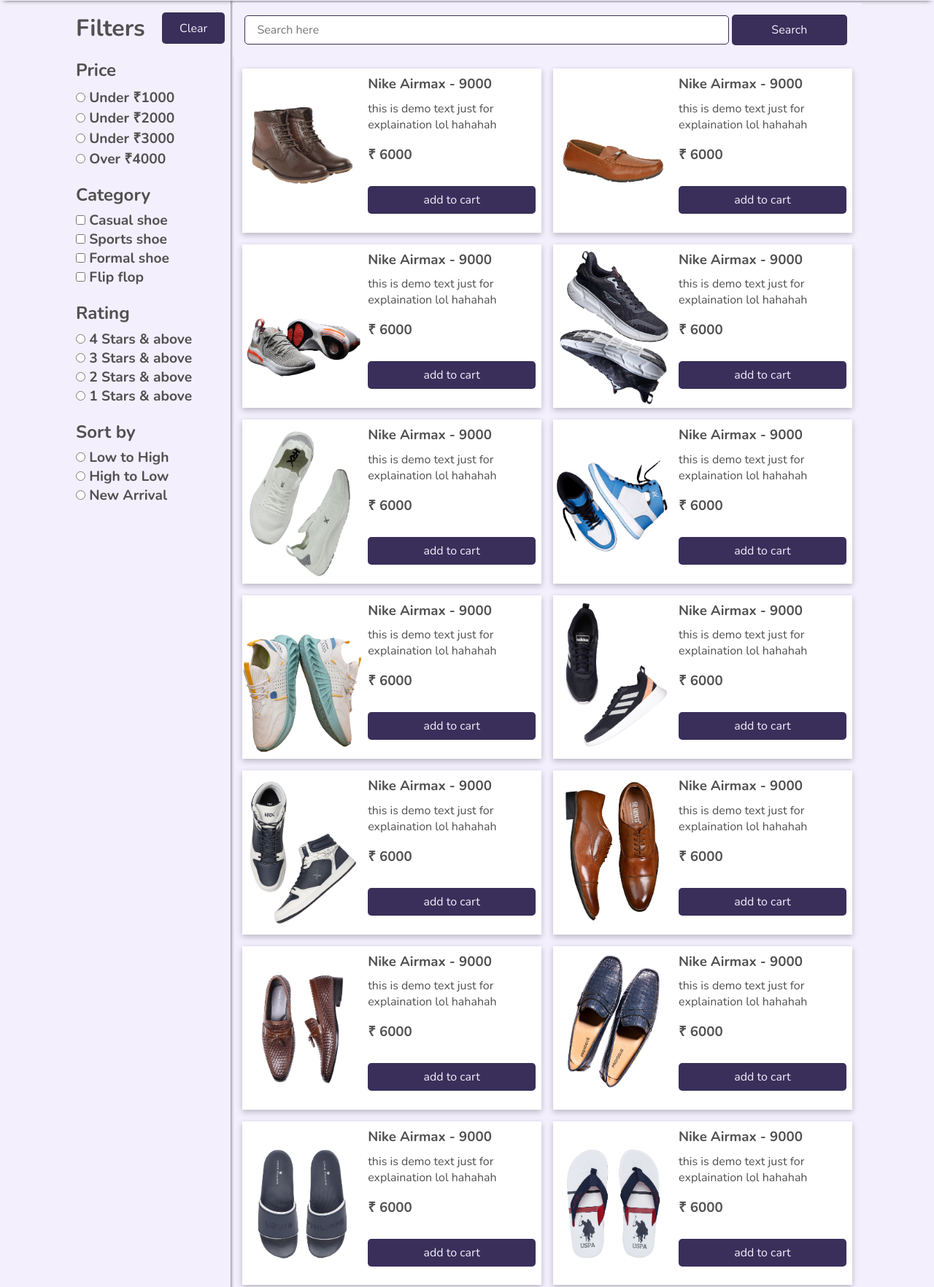
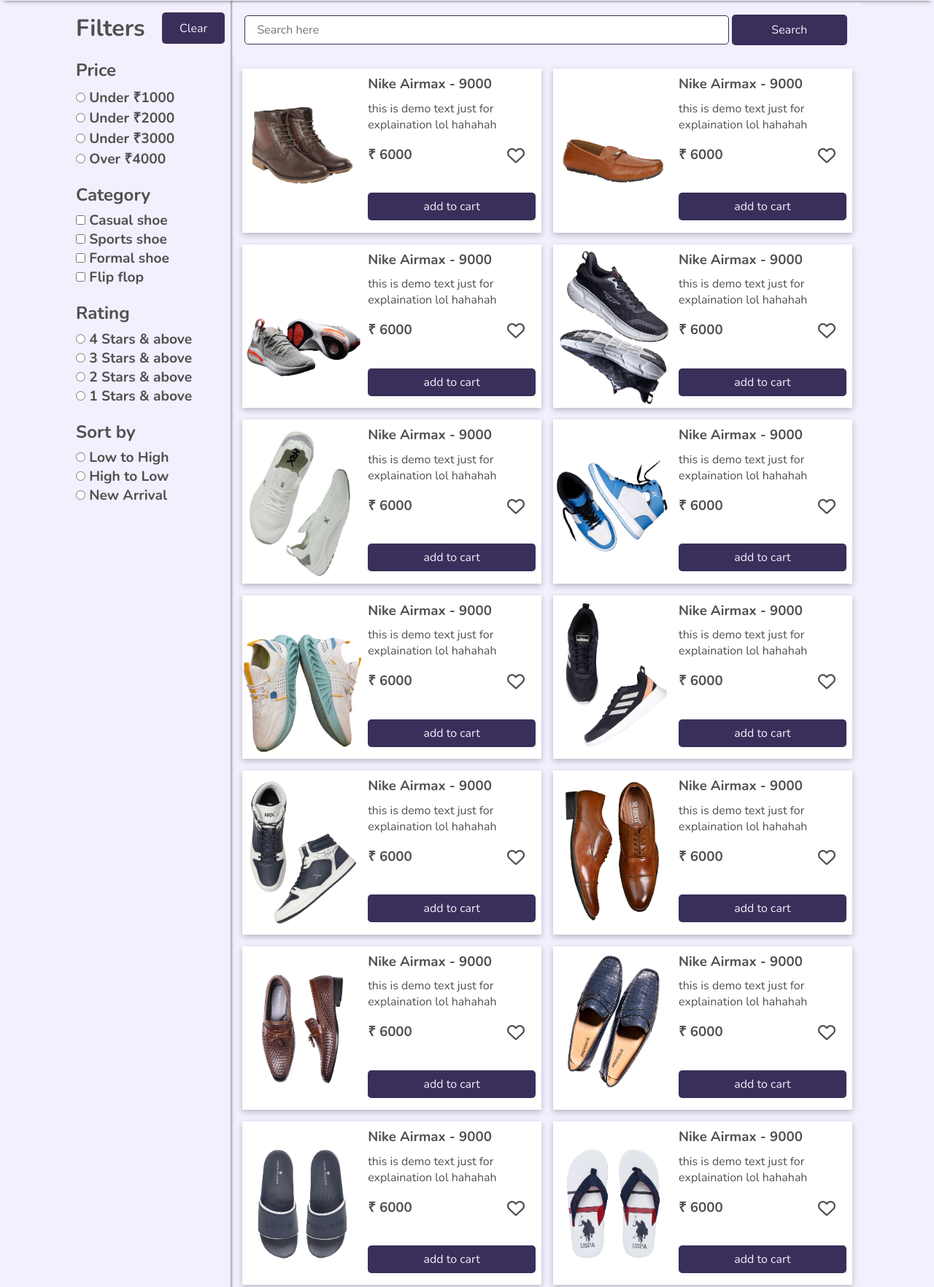
Before and after one commit to lomesshh/shoemall, a plain HTML site: page components/products.html in a window 1280 px wide. Shown: the part 71-1835 px from the top of the page at 73% size. Drawn offline with nearby package versions, Linux system fonts and the light colour scheme.

Commit message:
Fix: wishlist icon

```diff
--- a/components/products.html
+++ b/components/products.html
@@ -81,7 +81,10 @@
                     <div class="product__card-info">
                         <h3>Nike Airmax - 9000</h3>
                         <p>this is demo text just for explaination lol hahahah</p>
+                        <div class="product__card-heart">
                             <h3>₹ 6000</h3>
+                            <h2><i class="far fa-heart"></i></h2>
+                        </div>
                         <button>add to cart</button>
                     </div>
                 </div>
@@ -93,7 +96,10 @@
                     <div class="product__card-info">
                         <h3>Nike Airmax - 9000</h3>
                         <p>this is demo text just for explaination lol hahahah</p>
+                        <div class="product__card-heart">
                             <h3>₹ 6000</h3>
+                            <h2><i class="far fa-heart"></i></h2>
+                        </div>
                         <button>add to cart</button>
                     </div>
                 </div>
@@ -105,7 +111,10 @@
                     <div class="product__card-info">
                         <h3>Nike Airmax - 9000</h3>
                         <p>this is demo text just for explaination lol hahahah</p>
+                        <div class="product__card-heart">
                             <h3>₹ 6000</h3>
+                            <h2><i class="far fa-heart"></i></h2>
+                        </div>
                         <button>add to cart</button>
                     </div>
                 </div>
@@ -117,7 +126,10 @@
                     <div class="product__card-info">
                         <h3>Nike Airmax - 9000</h3>
                         <p>this is demo text just for explaination lol hahahah</p>
+                        <div class="product__card-heart">
                             <h3>₹ 6000</h3>
+                            <h2><i class="far fa-heart"></i></h2>
+                        </div>
                         <button>add to cart</button>
                     </div>
                 </div>
@@ -129,7 +141,10 @@
                     <div class="product__card-info">
                         <h3>Nike Airmax - 9000</h3>
                         <p>this is demo text just for explaination lol hahahah</p>
+                        <div class="product__card-heart">
                             <h3>₹ 6000</h3>
+                            <h2><i class="far fa-heart"></i></h2>
+                        </div>
                         <button>add to cart</button>
                     </div>
                 </div>
@@ -141,7 +156,10 @@
                     <div class="product__card-info">
                         <h3>Nike Airmax - 9000</h3>
                         <p>this is demo text just for explaination lol hahahah</p>
+                        <div class="product__card-heart">
                             <h3>₹ 6000</h3>
+                            <h2><i class="far fa-heart"></i></h2>
+                        </div>
                         <button>add to cart</button>
                     </div>
                 </div>
@@ -153,7 +171,10 @@
                     <div class="product__card-info">
                         <h3>Nike Airmax - 9000</h3>
                         <p>this is demo text just for explaination lol hahahah</p>
+                        <div class="product__card-heart">
                             <h3>₹ 6000</h3>
+                            <h2><i class="far fa-heart"></i></h2>
+                        </div>
                         <button>add to cart</button>
                     </div>
                 </div>
@@ -165,7 +186,10 @@
                     <div class="product__card-info">
                         <h3>Nike Airmax - 9000</h3>
                         <p>this is demo text just for explaination lol hahahah</p>
+                        <div class="product__card-heart">
                             <h3>₹ 6000</h3>
+                            <h2><i class="far fa-heart"></i></h2>
+                        </div>
                         <button>add to cart</button>
                     </div>
                 </div>
@@ -177,7 +201,10 @@
                     <div class="product__card-info">
                         <h3>Nike Airmax - 9000</h3>
                         <p>this is demo text just for explaination lol hahahah</p>
+                        <div class="product__card-heart">
                             <h3>₹ 6000</h3>
+                            <h2><i class="far fa-heart"></i></h2>
+                        </div>
                         <button>add to cart</button>
                     </div>
                 </div>
@@ -189,7 +216,10 @@
                     <div class="product__card-info">
                         <h3>Nike Airmax - 9000</h3>
                         <p>this is demo text just for explaination lol hahahah</p>
+                        <div class="product__card-heart">
                             <h3>₹ 6000</h3>
+                            <h2><i class="far fa-heart"></i></h2>
+                        </div>
                         <button>add to cart</button>
                     </div>
                 </div>
@@ -201,7 +231,10 @@
                     <div class="product__card-info">
                         <h3>Nike Airmax - 9000</h3>
                         <p>this is demo text just for explaination lol hahahah</p>
+                        <div class="product__card-heart">
                             <h3>₹ 6000</h3>
+                            <h2><i class="far fa-heart"></i></h2>
+                        </div>
                         <button>add to cart</button>
                     </div>
                 </div>
@@ -213,7 +246,10 @@
                     <div class="product__card-info">
                         <h3>Nike Airmax - 9000</h3>
                         <p>this is demo text just for explaination lol hahahah</p>
+                        <div class="product__card-heart">
                             <h3>₹ 6000</h3>
+                            <h2><i class="far fa-heart"></i></h2>
+                        </div>
                         <button>add to cart</button>
                     </div>
                 </div>
@@ -225,7 +261,10 @@
                     <div class="product__card-info">
                         <h3>Nike Airmax - 9000</h3>
                         <p>this is demo text just for explaination lol hahahah</p>
+                        <div class="product__card-heart">
                             <h3>₹ 6000</h3>
+                            <h2><i class="far fa-heart"></i></h2>
+                        </div>
                         <button>add to cart</button>
                     </div>
                 </div>
@@ -237,7 +276,10 @@
                     <div class="product__card-info">
                         <h3>Nike Airmax - 9000</h3>
                         <p>this is demo text just for explaination lol hahahah</p>
+                        <div class="product__card-heart">
                             <h3>₹ 6000</h3>
+                            <h2><i class="far fa-heart"></i></h2>
+                        </div>
                         <button>add to cart</button>
                     </div>
                 </div>
@@ -249,7 +291,10 @@
                     <div class="product__card-info">
                         <h3>Nike Airmax - 9000</h3>
                         <p>this is demo text just for explaination lol hahahah</p>
+                        <div class="product__card-heart">
                             <h3>₹ 6000</h3>
+                            <h2><i class="far fa-heart"></i></h2>
+                        </div>
                         <button>add to cart</button>
                     </div>
                 </div>
@@ -261,7 +306,10 @@
                     <div class="product__card-info">
                         <h3>Nike Airmax - 9000</h3>
                         <p>this is demo text just for explaination lol hahahah</p>
+                        <div class="product__card-heart">
                             <h3>₹ 6000</h3>
+                            <h2><i class="far fa-heart"></i></h2>
+                        </div>
                         <button>add to cart</button>
                     </div>
                 </div>
--- a/components/stylesheets/products.css
+++ b/components/stylesheets/products.css
@@ -154,6 +154,7 @@
 .product__card-info{
     width: 60%;
     padding: 0.5rem;
+    position: relative;
 }
 
 .product__card-info h3:nth-child(1) {
@@ -164,9 +165,21 @@
     margin-bottom: 1rem;
 }
 
-.product__card-info h3:nth-child(3) {
+.product__card-info .product__card-heart {
     margin-bottom: 30px;
 }
+
+.product__card-heart{
+    display: flex;
+    justify-content: space-between;
+    margin-right: 15px;
+}
+
+/* .product__card-info h2 i{
+    position: absolute;
+    top: 50%;
+    right: 10%;
+} */
 
 .product__card-info button{
     width: 100%;
```
Lines whose indentation alone changed are shown as unchanged.
